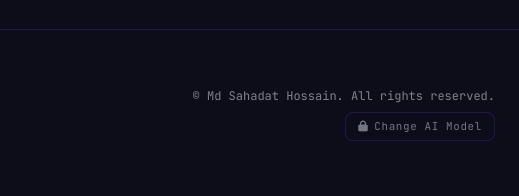
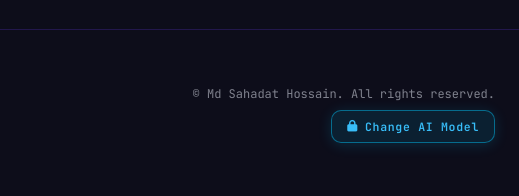
Before and after one commit to sawonak47/sahadat-portfolio, a plain HTML site: page ai-seo-tool.html in a window 1280 px wide. Shown: the part 1246-1442 px from the top of the page, 761-1280 px from the left. Drawn offline with nearby package versions, Linux system fonts and the light colour scheme.

Commit message:
Style Change AI Model footer button with cyan tech accent (Version 3)

```diff
--- a/ai-seo-tool.html
+++ b/ai-seo-tool.html
@@ -172,27 +172,35 @@
       box-shadow: 0 0 8px #22c55e;
     }
 
-    /* Discreet bottom Change AI button for admin */
+    /* Bottom Change AI Model button for admin */
     .admin-change-btn {
       display: inline-flex;
       align-items: center;
-      gap: 6px;
+      gap: 7px;
       margin-top: 8px;
-      padding: 5px 12px;
-      border-radius: 8px;
-      border: 1px solid var(--border);
-      background: transparent;
-      color: var(--text-muted);
-      font-family: var(--font-mono);
-      font-size: 0.68rem;
+      padding: 7px 15px;
+      border-radius: 10px;
+      border: 1px solid rgba(0, 200, 255, 0.45);
+      background: rgba(0, 200, 255, 0.1);
+      color: #38bdf8;
+      font-family: var(--font-mono);
+      font-size: 0.72rem;
+      font-weight: 600;
       letter-spacing: 0.06em;
+      box-shadow: 0 2px 14px rgba(0, 200, 255, 0.16);
       cursor: pointer;
-      transition: all 0.2s ease;
+      transition: all 0.22s ease;
+    }
+    [data-theme="light"] .admin-change-btn {
+      color: #0284c7;
+      background: rgba(0, 200, 255, 0.12);
     }
     .admin-change-btn:hover {
-      border-color: var(--violet);
-      color: var(--text-primary);
-      background: rgba(108, 62, 255, 0.1);
+      background: linear-gradient(135deg, #00C8FF, #6C3EFF);
+      border-color: transparent;
+      color: #ffffff;
+      transform: translateY(-1px);
+      box-shadow: 0 6px 20px rgba(0, 200, 255, 0.35);
     }
     .admin-status-box {
       padding: 12px 14px;
```
